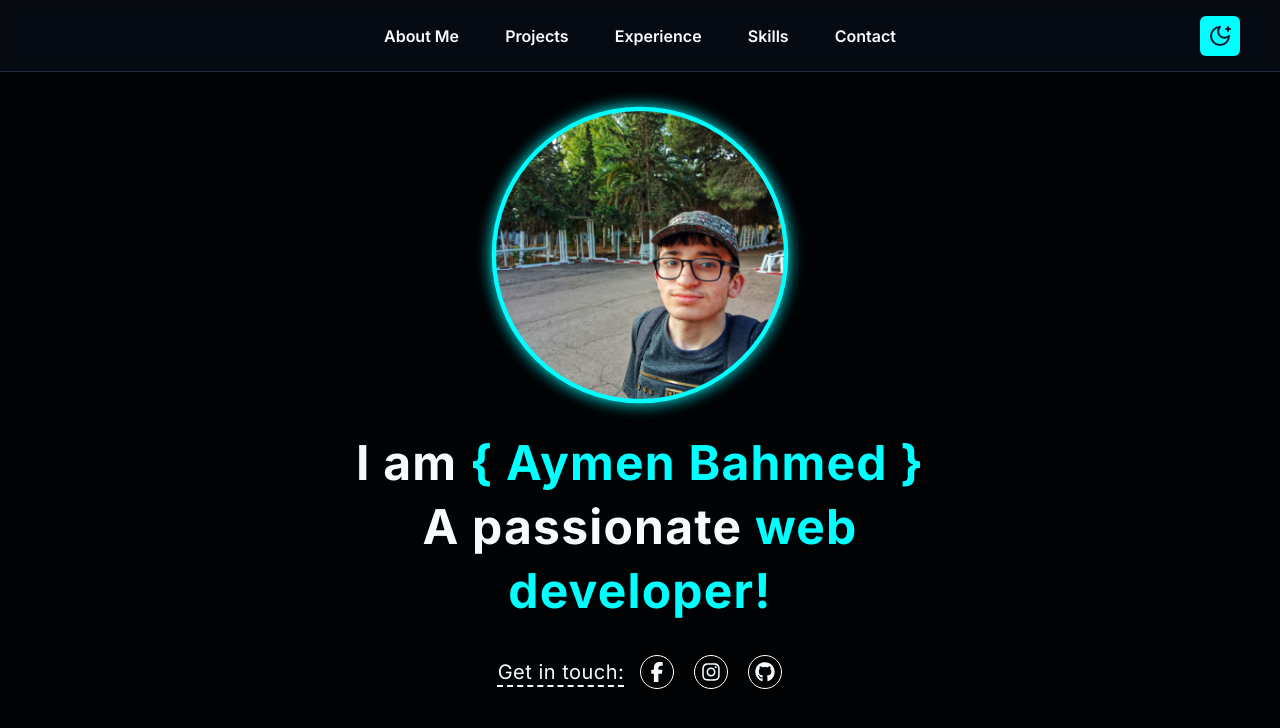
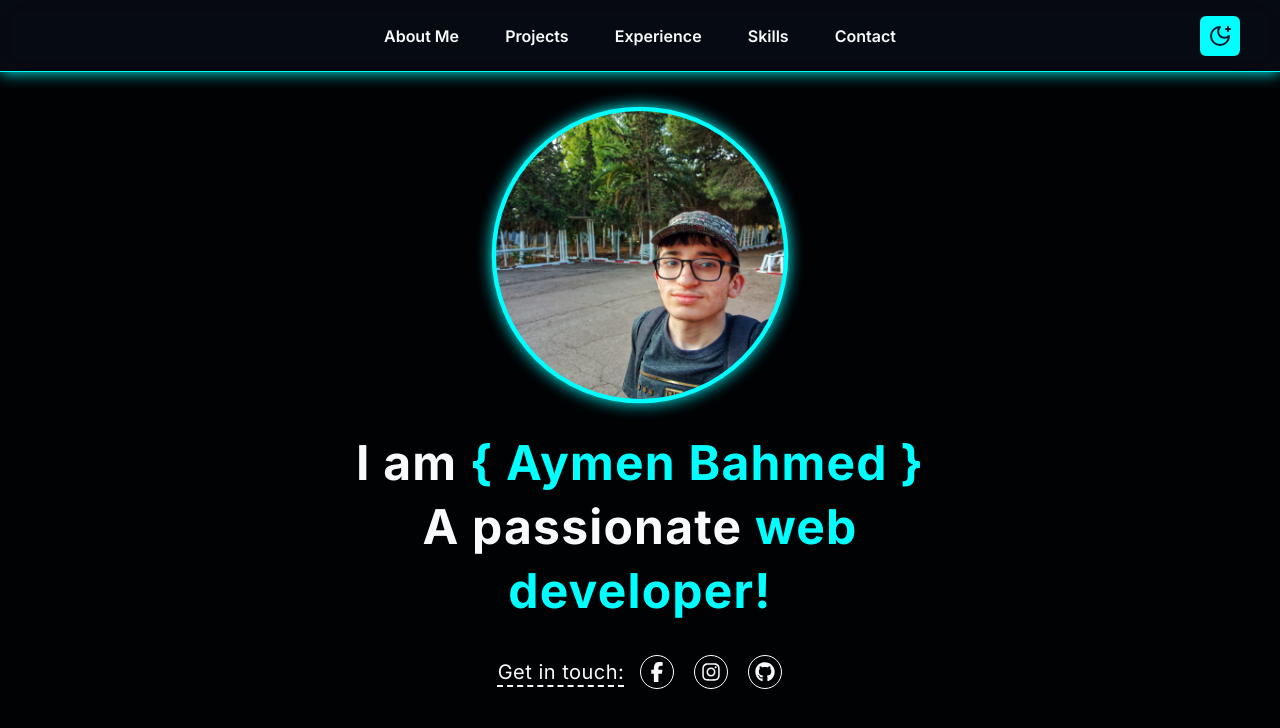
Before and after one commit to AymeneBahmed/portfolio, a Next.js app: page / in a window 1280 px wide. Shown: the top 728 px of the page. Built offline with nearby package versions, Linux system fonts and the light colour scheme.

Commit message:
Add a shadow to Navbar

```diff
--- a/src/components/Navbar.tsx
+++ b/src/components/Navbar.tsx
@@ -15,7 +15,7 @@ export default function Navbar() {
     useState(false);
 
   return (
-    <nav className="fixed z-[9998] flex h-[4.5rem] w-full items-center justify-center border-b bg-muted/40 backdrop-blur">
+    <nav className="fixed z-[9998] flex h-[4.5rem] w-full items-center justify-center border-b border-primary bg-muted/40 shadow-[0_0_15px_0px] shadow-primary backdrop-blur-lg">
       <button
         className="invisible absolute left-10 space-y-1.5 max-[830px]:visible"
         onClick={() => setShouldShowVerticalNavbar(true)}
```
